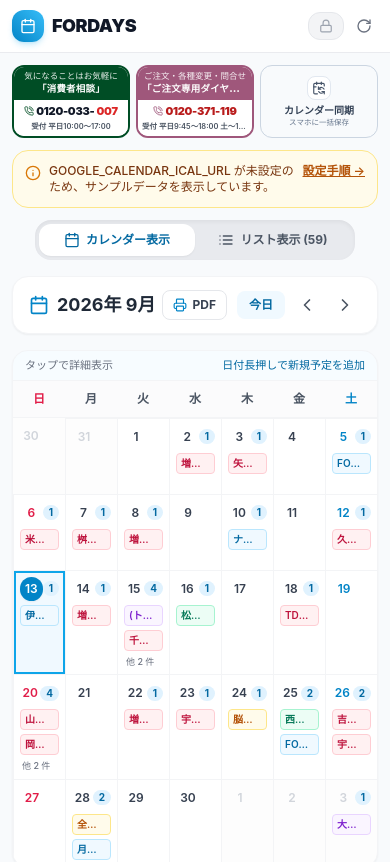
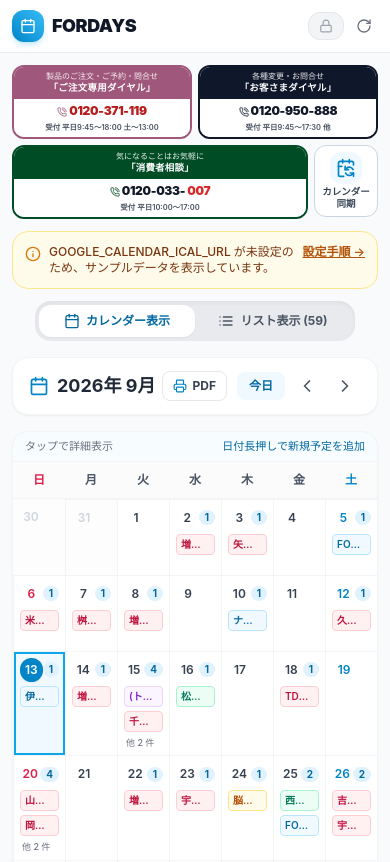
Before and after one commit to csdkotsuka/FORDAYS, a Next.js app: page / in a window 390 px wide. Shown: the top 862 px of the page. Built offline with nearby package versions, Linux system fonts and the light colour scheme.

Commit message:
feat: display 3 phone dials in requested order (Order, Customer, Consumer) with prominent numbers, and compact sync button with large icon

```diff
--- a/components/OfficialBanner.tsx
+++ b/components/OfficialBanner.tsx
@@ -19,28 +19,75 @@ interface OfficialPhoneBannersProps {
  * Placed: Consumer Dial | Customer Dial | Calendar Sync Button (with Grandma illustration)
  */
 export const OfficialPhoneBanners: React.FC<OfficialPhoneBannersProps> = ({ onSyncClick }) => {
-  return (
-    <div className="w-full">
-      <div className="grid grid-cols-3 gap-1.5 sm:gap-3 max-w-4xl mx-auto">
-        {/* Consumer Consultation Dial (Green) */}
+  // Common dial card JSX for reuse
+  const orderDial = (
+    <a
+      href="tel:0120371119"
+      className="group block border-2 border-[#9f577b] rounded-xl overflow-hidden bg-white shadow-xs hover:shadow-md transition active:scale-[0.98] h-full"
+      title="ご注文専用ダイヤルに発信: 0120-371-119"
+    >
+      <div className="bg-[#9f577b] text-white px-1.5 py-1 text-center">
+        <p className="text-[8px] sm:text-[9.5px] leading-tight font-medium opacity-90 truncate">
+          製品のご注文・ご予約・問合せ
+        </p>
+        <p className="text-[9.5px] sm:text-xs font-black tracking-wide truncate">
+          「ご注文専用ダイヤル」
+        </p>
+      </div>
+      <div className="p-1 sm:p-2 text-center bg-white group-hover:bg-rose-50/40 transition">
+        <div className="flex items-center justify-center gap-0.5 text-xs sm:text-sm md:text-base font-black text-[#b91c1c] tracking-tight leading-snug">
+          <PhoneCall className="w-2.5 h-2.5 sm:w-3 sm:h-3 text-[#9f577b] shrink-0" />
+          <span className="truncate">0120-371-119</span>
+        </div>
+        <p className="text-[7.5px] sm:text-[9.5px] text-gray-600 font-semibold mt-0.5 truncate">
+          受付 平日9:45〜18:00 土〜13:00
+        </p>
+      </div>
+    </a>
+  );
+
+  const customerDial = (
+    <a
+      href="tel:0120950888"
+      className="group block border-2 border-[#0f172a] rounded-xl overflow-hidden bg-white shadow-xs hover:shadow-md transition active:scale-[0.98] h-full"
+      title="お客さまダイヤルに発信: 0120-950-888"
+    >
+      <div className="bg-[#0f172a] text-white px-1.5 py-1 text-center">
+        <p className="text-[8px] sm:text-[9.5px] leading-tight font-medium opacity-90 truncate">
+          各種変更・お問合せ
+        </p>
+        <p className="text-[9.5px] sm:text-xs font-black tracking-wide truncate">
+          「お客さまダイヤル」
+        </p>
+      </div>
+      <div className="p-1 sm:p-2 text-center bg-white group-hover:bg-sky-50/40 transition">
+        <div className="flex items-center justify-center gap-0.5 text-xs sm:text-sm md:text-base font-black text-gray-900 tracking-tight leading-snug">
+          <PhoneCall className="w-2.5 h-2.5 sm:w-3 sm:h-3 text-[#0f172a] shrink-0" />
+          <span className="truncate">0120-950-888</span>
+        </div>
+        <p className="text-[7.5px] sm:text-[9.5px] text-gray-600 font-semibold mt-0.5 truncate">
+          受付 平日9:45〜17:30 他
+        </p>
+      </div>
+    </a>
+  );
+
+  const consumerDial = (
     <a
       href="tel:0120033007"
-          className="group block border-2 border-[#004d25] rounded-xl overflow-hidden bg-white shadow-xs hover:shadow-md transition active:scale-[0.98]"
+      className="group block border-2 border-[#004d25] rounded-xl overflow-hidden bg-white shadow-xs hover:shadow-md transition active:scale-[0.98] h-full"
       title="消費者相談ダイヤルに発信: 0120-033-007"
     >
-          {/* Header Bar */}
-          <div className="bg-[#004d25] text-white px-1 py-1 text-center">
-            <p className="text-[8.5px] sm:text-[10px] leading-tight font-medium opacity-90 truncate">
+      <div className="bg-[#004d25] text-white px-1.5 py-1 text-center">
+        <p className="text-[8px] sm:text-[9.5px] leading-tight font-medium opacity-90 truncate">
           気になることはお気軽に
         </p>
         <p className="text-[9.5px] sm:text-xs font-black tracking-wide truncate">
           「消費者相談」
         </p>
       </div>
-
-          {/* Number & Hours */}
       <div className="p-1 sm:p-2 text-center bg-white group-hover:bg-emerald-50/40 transition">
-            <div className="flex items-center justify-center gap-0.5 text-[11px] sm:text-sm md:text-base font-black text-gray-900 tracking-tight leading-snug">
+        <div className="flex items-center justify-center gap-0.5 text-xs sm:text-sm md:text-base font-black text-gray-900 tracking-tight leading-snug">
           <PhoneCall className="w-2.5 h-2.5 sm:w-3 sm:h-3 text-[#004d25] shrink-0" />
           <span className="truncate">0120-033-</span>
           <span className="text-[#dc2626] font-black">007</span>
@@ -50,52 +97,59 @@ export const OfficialPhoneBanners: React.FC<OfficialPhoneBannersProps> = ({ onSy
         </p>
       </div>
     </a>
+  );
 
-        {/* Order Dial (Mauve / Dusty Rose) */}
-        <a
-          href="tel:0120371119"
-          className="group block border-2 border-[#9f577b] rounded-xl overflow-hidden bg-white shadow-xs hover:shadow-md transition active:scale-[0.98]"
-          title="ご注文専用ダイヤルに発信: 0120-371-119"
-        >
-          {/* Header Bar */}
-          <div className="bg-[#9f577b] text-white px-1 py-1 text-center">
-            <p className="text-[8.5px] sm:text-[10px] leading-tight font-medium opacity-90 truncate">
-              ご注文・各種変更・問合せ
-            </p>
-            <p className="text-[9.5px] sm:text-xs font-black tracking-wide truncate">
-              「ご注文専用ダイヤル」
-            </p>
-          </div>
-
-          {/* Number & Hours */}
-          <div className="p-1 sm:p-2 text-center bg-white group-hover:bg-rose-50/40 transition">
-            <div className="flex items-center justify-center gap-0.5 text-[11px] sm:text-sm md:text-base font-black text-[#b91c1c] tracking-tight leading-snug">
-              <PhoneCall className="w-2.5 h-2.5 sm:w-3 sm:h-3 text-[#9f577b] shrink-0" />
-              <span className="truncate">0120-371-119</span>
-            </div>
-            <p className="text-[7.5px] sm:text-[9.5px] text-gray-600 font-semibold mt-0.5 truncate">
-              受付 平日9:45〜18:00 土〜13:00
-            </p>
-          </div>
-        </a>
-
-        {/* Calendar Sync Utility Button (Subdued, distinct utility taste) */}
+  const syncButton = (
     <button
       type="button"
       onClick={onSyncClick}
-          className="group flex flex-col items-center justify-center p-1.5 sm:p-2 bg-slate-50 hover:bg-slate-100/90 border border-slate-300 hover:border-slate-400 rounded-xl transition shadow-2xs active:scale-[0.98] cursor-pointer text-center"
+      className="group flex flex-col items-center justify-center p-1.5 bg-white hover:bg-sky-50/60 border border-slate-300 hover:border-sky-400 rounded-xl transition shadow-2xs hover:shadow-xs active:scale-95 text-center cursor-pointer h-full shrink-0 w-16 sm:w-20 md:w-22"
       title="このカレンダー全体をスマホに同期・一括登録"
     >
-          <div className="w-6 h-6 sm:w-7 sm:h-7 rounded-lg bg-white border border-slate-200 text-slate-600 group-hover:text-slate-900 group-hover:border-slate-400 flex items-center justify-center shadow-2xs transition mb-1 shrink-0">
-            <CalendarSync className="w-3.5 h-3.5 sm:w-4 sm:h-4" />
+      <div className="w-8 h-8 sm:w-9 sm:h-9 rounded-xl bg-sky-50 text-sky-600 group-hover:bg-sky-100 group-hover:text-sky-700 flex items-center justify-center transition shadow-2xs mb-0.5 shrink-0">
+        <CalendarSync className="w-5 h-5 sm:w-5.5 sm:h-5.5" />
       </div>
-          <span className="text-[10px] sm:text-xs font-bold text-slate-700 group-hover:text-slate-900 leading-tight block">
-            カレンダー同期
-          </span>
-          <span className="text-[7.5px] sm:text-[9px] text-slate-500 font-medium leading-tight block mt-0.5">
-            スマホに一括保存
+      <span className="text-[9.5px] sm:text-[10.5px] font-black text-slate-700 group-hover:text-sky-700 leading-tight block">
+        カレンダー<br />同期
       </span>
     </button>
+  );
+
+  return (
+    <div className="w-full">
+      {/* Desktop / Tablet Layout (md and up): 3 Phone Banners in 1-2-3 order + Compact Sync Button with large icon */}
+      <div className="hidden md:flex items-stretch gap-2.5 max-w-4xl mx-auto">
+        <div className="grid grid-cols-3 gap-2.5 flex-1">
+          {/* 1. ご注文専用ダイヤル */}
+          {orderDial}
+          {/* 2. お客さまダイヤル */}
+          {customerDial}
+          {/* 3. 消費者相談 */}
+          {consumerDial}
+        </div>
+
+        {/* Compact Sync Button (Large icon, small footprint) */}
+        {syncButton}
+      </div>
+
+      {/* Mobile Layout (< md):
+          Row 1: [1. ご注文専用ダイヤル] [2. お客さまダイヤル] (Large & Prominent)
+          Row 2: [3. 消費者相談 (flex-1)] [カレンダー同期 (compact)]
+      */}
+      <div className="md:hidden space-y-1.5 max-w-lg mx-auto">
+        {/* Row 1: Order & Customer Dials */}
+        <div className="grid grid-cols-2 gap-1.5">
+          {orderDial}
+          {customerDial}
+        </div>
+
+        {/* Row 2: Consumer Consultation + Sync Button */}
+        <div className="flex items-stretch gap-1.5">
+          <div className="flex-1">
+            {consumerDial}
+          </div>
+          {syncButton}
+        </div>
       </div>
     </div>
   );
@@ -104,7 +158,7 @@ export const OfficialPhoneBanners: React.FC<OfficialPhoneBannersProps> = ({ onSy
 /**
  * Official FORDAYS Calendar Header for A4 Print / PDF output.
  * Replicates the uploaded image:
- * [Gold title banner: 2026年 11月 フォーデイズ予定表] [Green Consumer Dial] [Mauve Order Dial] [Update date box]
+ * [Gold title banner: 2026年 11月 フォーデイズ予定表] [Order Dial] [Customer Dial] [Consumer Dial] [Update date box]
  */
 export const OfficialPrintHeader: React.FC<OfficialBannerProps> = ({
   currentDate = new Date(),
@@ -114,52 +168,68 @@ export const OfficialPrintHeader: React.FC<OfficialBannerProps> = ({
   const displayUpdateDate = updateDateText || format(new Date(), 'M月d日更新', { locale: ja });
 
   return (
-    <div className="hidden print:flex items-center justify-between gap-4 w-full border-b-2 border-black pb-2 mb-2">
+    <div className="hidden print:flex items-center justify-between gap-3 w-full border-b-2 border-black pb-2 mb-2">
       {/* 1. Gold Title Banner: Prominent width (~2x) with large bold text */}
-      <div className="bg-[#e59b00] text-black px-6 py-2.5 rounded-xs shadow-none flex-1 max-w-[500px] min-w-[360px] flex items-center justify-center">
-        <h1 className="text-xl font-black tracking-widest text-center text-black whitespace-nowrap">
+      <div className="bg-[#e59b00] text-black px-4 py-2 rounded-xs shadow-none flex-1 max-w-[420px] min-w-[300px] flex items-center justify-center">
+        <h1 className="text-lg font-black tracking-widest text-center text-black whitespace-nowrap">
           {yearMonthStr} フォーデイズ予定表
         </h1>
       </div>
 
-      {/* 2. Middle Banners: Consumer Consultation Dial & Order Dial */}
-      <div className="flex items-center gap-3 shrink-0">
-        {/* Consumer Consultation Dial */}
-        <div className="border border-[#004d25] rounded overflow-hidden bg-white text-center w-[215px] shrink-0">
-          <div className="bg-[#004d25] text-white px-1.5 py-0.5 text-[8.5px] leading-tight font-bold whitespace-nowrap">
-            気になることはお気軽にご相談ください<br />
-            「消費者相談ダイヤル」
+      {/* 2. Middle Banners: 1. Order Dial, 2. Customer Dial, 3. Consumer Consultation Dial */}
+      <div className="flex items-center gap-2 shrink-0">
+        {/* 1. Order Dial (Mauve) */}
+        <div className="border border-[#9f577b] rounded overflow-hidden bg-white text-center w-[165px] shrink-0">
+          <div className="bg-[#9f577b] text-white px-1 py-0.5 text-[8px] leading-tight font-bold whitespace-nowrap">
+            製品のご注文・ご予約・お問合せ<br />
+            「ご注文専用ダイヤル」
           </div>
-          <div className="py-1 px-1 bg-white">
-            <div className="text-[14px] font-black text-black leading-tight tracking-wider whitespace-nowrap">
-              0120-033-<span className="text-[#dc2626]">007</span>
+          <div className="py-0.5 px-1 bg-white">
+            <div className="text-[13px] font-black text-[#b91c1c] leading-tight tracking-wider whitespace-nowrap">
+              0120-371-119
             </div>
-            <div className="text-[8px] text-gray-800 font-bold leading-tight whitespace-nowrap mt-0.5">
-              受付時間 平日10:00〜17:00
+            <div className="text-[7.5px] text-gray-800 font-bold leading-tight whitespace-nowrap mt-0.5">
+              受付 平日9:45〜18:00 土曜9:45〜13:00
             </div>
           </div>
         </div>
 
-        {/* Order Dial (Mauve) */}
-        <div className="border border-[#9f577b] rounded overflow-hidden bg-white text-center w-[215px] shrink-0">
-          <div className="bg-[#9f577b] text-white px-1.5 py-0.5 text-[8.5px] leading-tight font-bold whitespace-nowrap">
-            ご注文、各種変更、お問合せは<br />
-            「ご注文専用ダイヤル」
+        {/* 2. Customer Dial (Navy) */}
+        <div className="border border-[#0f172a] rounded overflow-hidden bg-white text-center w-[165px] shrink-0">
+          <div className="bg-[#0f172a] text-white px-1 py-0.5 text-[8px] leading-tight font-bold whitespace-nowrap">
+            各種変更・お問合せは<br />
+            「お客さまダイヤル」
           </div>
-          <div className="py-1 px-1 bg-white">
-            <div className="text-[14px] font-black text-[#b91c1c] leading-tight tracking-wider whitespace-nowrap">
-              0120-371-119
+          <div className="py-0.5 px-1 bg-white">
+            <div className="text-[13px] font-black text-black leading-tight tracking-wider whitespace-nowrap">
+              0120-950-888
             </div>
-            <div className="text-[8px] text-gray-800 font-bold leading-tight whitespace-nowrap mt-0.5">
-              受付 平日9:45〜18:00 土曜9:45〜13:00
+            <div className="text-[7.5px] text-gray-800 font-bold leading-tight whitespace-nowrap mt-0.5">
+              受付時間 平日9:45〜17:30 他
+            </div>
+          </div>
+        </div>
+
+        {/* 3. Consumer Consultation Dial (Green) */}
+        <div className="border border-[#004d25] rounded overflow-hidden bg-white text-center w-[165px] shrink-0">
+          <div className="bg-[#004d25] text-white px-1 py-0.5 text-[8px] leading-tight font-bold whitespace-nowrap">
+            気になることはお気軽にご相談ください<br />
+            「消費者相談ダイヤル」
+          </div>
+          <div className="py-0.5 px-1 bg-white">
+            <div className="text-[13px] font-black text-black leading-tight tracking-wider whitespace-nowrap">
+              0120-033-<span className="text-[#dc2626]">007</span>
+            </div>
+            <div className="text-[7.5px] text-gray-800 font-bold leading-tight whitespace-nowrap mt-0.5">
+              受付時間 平日10:00〜17:00
             </div>
           </div>
         </div>
       </div>
 
       {/* 3. Update Date Box: Shows Today's Date */}
-      <div className="border border-black px-3 py-1.5 text-center shrink-0">
-        <span className="text-xs font-bold text-black tracking-wider whitespace-nowrap">
+      <div className="border border-black px-2.5 py-1 text-center shrink-0">
+        <span className="text-[11px] font-bold text-black tracking-wider whitespace-nowrap">
           {displayUpdateDate}
         </span>
       </div>
```
Lines whose indentation alone changed are shown as unchanged.
